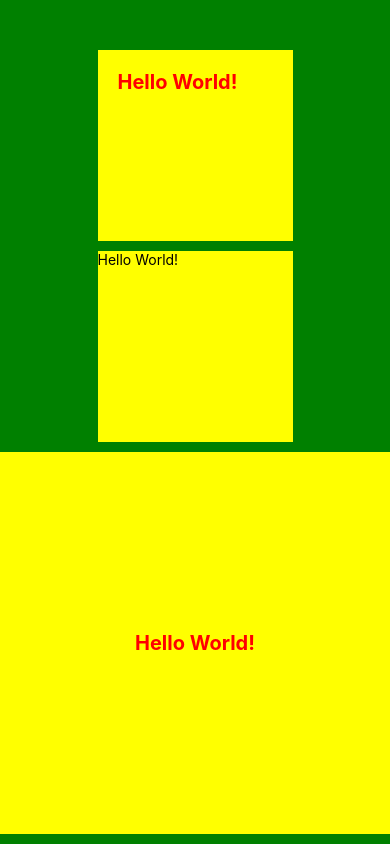
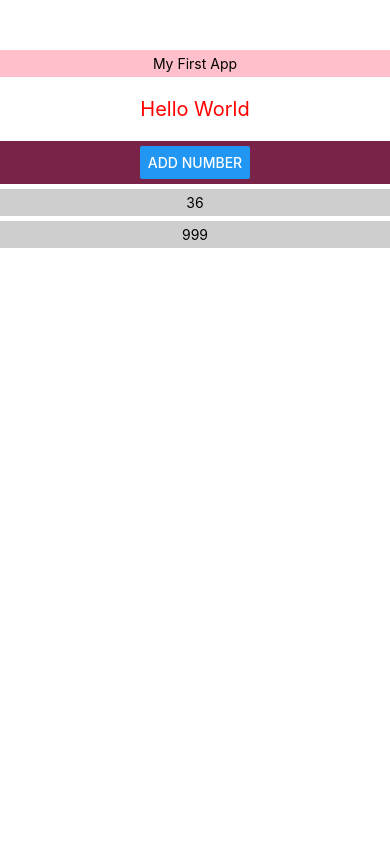
Before and after one commit to MinwooJJ/react-native, a React Native app in the folder react_native_01/: screen / in a window 390 px wide. Built offline with nearby package versions, Linux system fonts and the light colour scheme.

Commit message:
Add: button for react-native

```diff
--- a/react_native_01/App.js
+++ b/react_native_01/App.js
@@ -6,21 +6,29 @@
  * @flow strict-local
  */
 
-import React from 'react';
+import React, {useState} from 'react';
 import {View, Text, StyleSheet} from 'react-native';
+import Header from './src/header';
+import Generator from './src/generator';
+import NumList from './src/numList';
 
 function App() {
+  const [random, setRandom] = useState([36, 999]);
+
+  const onAddRandomNum = () => {
+    alert('add random number');
+  };
+
   return (
     <View style={styles.mainView}>
-      <View style={styles.subView}>
-        <Text style={styles.mainText}>Hello World!</Text>
+      <Header name={'My First App'} />
+      <View>
+        <Text style={styles.mainText} onPress={() => alert('text touch event')}>
+          Hello World
+        </Text>
       </View>
-      <View style={styles.subView}>
-        <Text>Hello World!</Text>
-      </View>
-      <View style={styles.anotherSubView}>
-        <Text style={styles.mainText}>Hello World!</Text>
-      </View>
+      <Generator add={onAddRandomNum} />
+      <NumList num={random} />
     </View>
   );
 }
@@ -28,16 +36,13 @@ function App() {
 const styles = StyleSheet.create({
   mainView: {
     flex: 1,
-    backgroundColor: 'green',
+    backgroundColor: 'white',
     paddingTop: 50,
     alignItems: 'center',
-    justifyContent: 'center',
   },
   subView: {
-    flex: 1,
     backgroundColor: 'yellow',
     marginBottom: 10,
-    width: '50%',
   },
   anotherSubView: {
     flex: 2,
@@ -49,7 +54,7 @@ const styles = StyleSheet.create({
   },
   mainText: {
     fontSize: 20,
-    fontWeight: 'bold',
+    fontWeight: 'normal',
     color: 'red',
     padding: 20,
   },
--- /dev/null
+++ b/react_native_01/src/generator.js
@@ -0,0 +1,29 @@
+/**
+ * Sample React Native App
+ * https://github.com/facebook/react-native
+ *
+ * @format
+ * @flow strict-local
+ */
+
+import React from 'react';
+import {View, Button, StyleSheet} from 'react-native';
+
+function Generator({add}) {
+  return (
+    <View style={styles.generator}>
+      <Button title="Add Number" onPress={add} />
+    </View>
+  );
+}
+
+const styles = StyleSheet.create({
+  generator: {
+    backgroundColor: '#782347',
+    alignItems: 'center',
+    padding: 5,
+    width: '100%',
+  },
+});
+
+export default Generator;
--- /dev/null
+++ b/react_native_01/src/header.js
@@ -0,0 +1,45 @@
+/**
+ * Sample React Native App
+ * https://github.com/facebook/react-native
+ *
+ * @format
+ * @flow strict-local
+ */
+
+import React from 'react';
+import {View, Text, StyleSheet, TouchableOpacity} from 'react-native';
+
+function Header({name}) {
+  return (
+    <TouchableOpacity
+      style={styles.header}
+      onPress={() => {
+        alert('hello world');
+      }}
+      // onLongPress={() => {
+      //   alert(' world');
+      // }}>
+      // onPressIn={() => {
+      //   alert('hello world');
+      // }}>
+      // onPressOut={() => {
+      //   alert('hello world');
+      // }}
+    >
+      <View>
+        <Text>{name}</Text>
+      </View>
+    </TouchableOpacity>
+  );
+}
+
+const styles = StyleSheet.create({
+  header: {
+    backgroundColor: 'pink',
+    alignItems: 'center',
+    padding: 5,
+    width: '100%',
+  },
+});
+
+export default Header;
--- /dev/null
+++ b/react_native_01/src/numList.js
@@ -0,0 +1,32 @@
+/**
+ * Sample React Native App
+ * https://github.com/facebook/react-native
+ *
+ * @format
+ * @flow strict-local
+ */
+
+import React from 'react';
+import { View, Text, StyleSheet } from 'react-native';
+
+function NumList({ num }) {
+  return num.map((item, index) => {
+    return (
+      <View key={index} style={styles.numList}>
+        <Text>{item}</Text>
+      </View>
+    );
+  });
+}
+
+const styles = StyleSheet.create({
+  numList: {
+    backgroundColor: '#cecece',
+    alignItems: 'center',
+    padding: 5,
+    width: '100%',
+    marginTop: 5,
+  },
+});
+
+export default NumList;
```
Also changed, not shown: react_native_01/.prettierrc.js.
